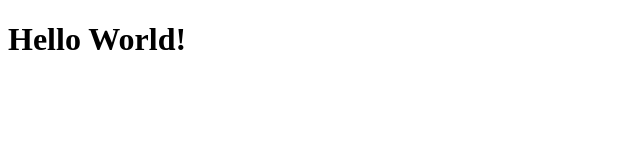
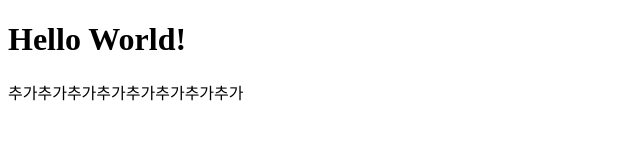
Before and after one commit to JohnKim0911/test_github, a plain HTML site: page index.html in a window 1280 px wide. Shown: the whole page, without its empty margins (0-640 px from the left). Drawn offline with Linux system fonts and the light colour scheme.

Commit message:
테스트테스트테스트

```diff
--- a/index.html
+++ b/index.html
@@ -9,5 +9,7 @@
 
     <h1>Hello World!</h1>
 
+    추가추가추가추가추가추가추가추가
+
 </body>
 </html>
```
